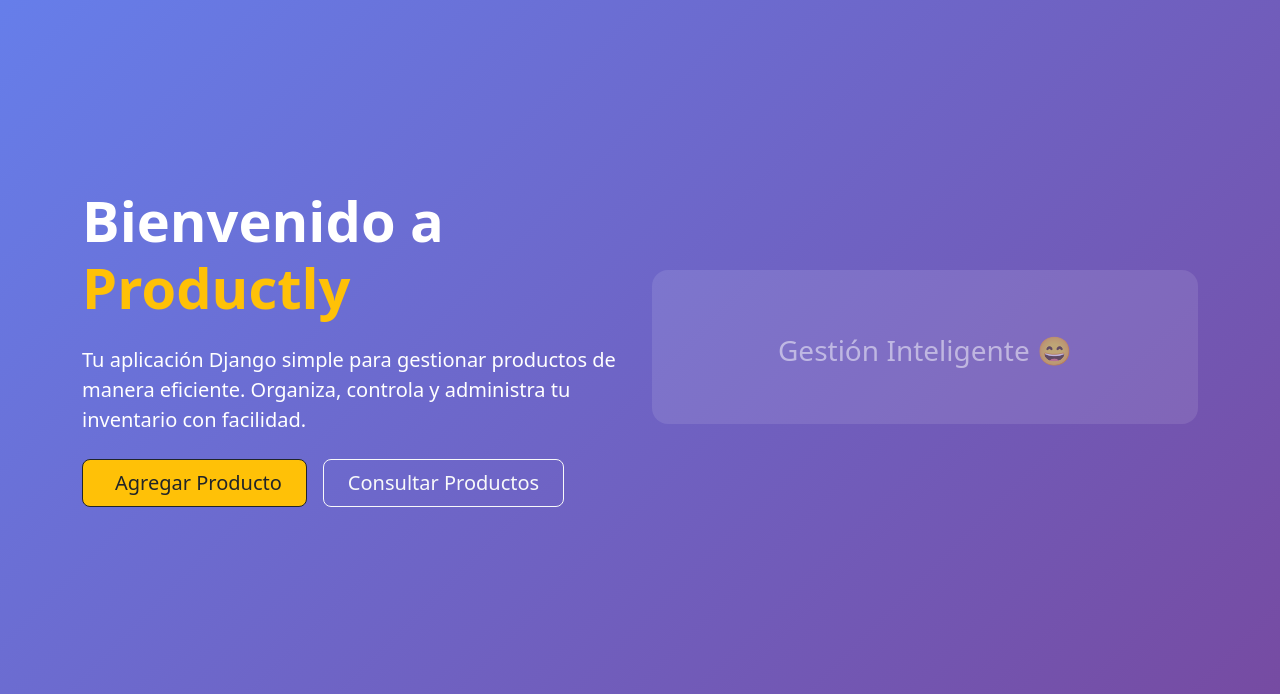
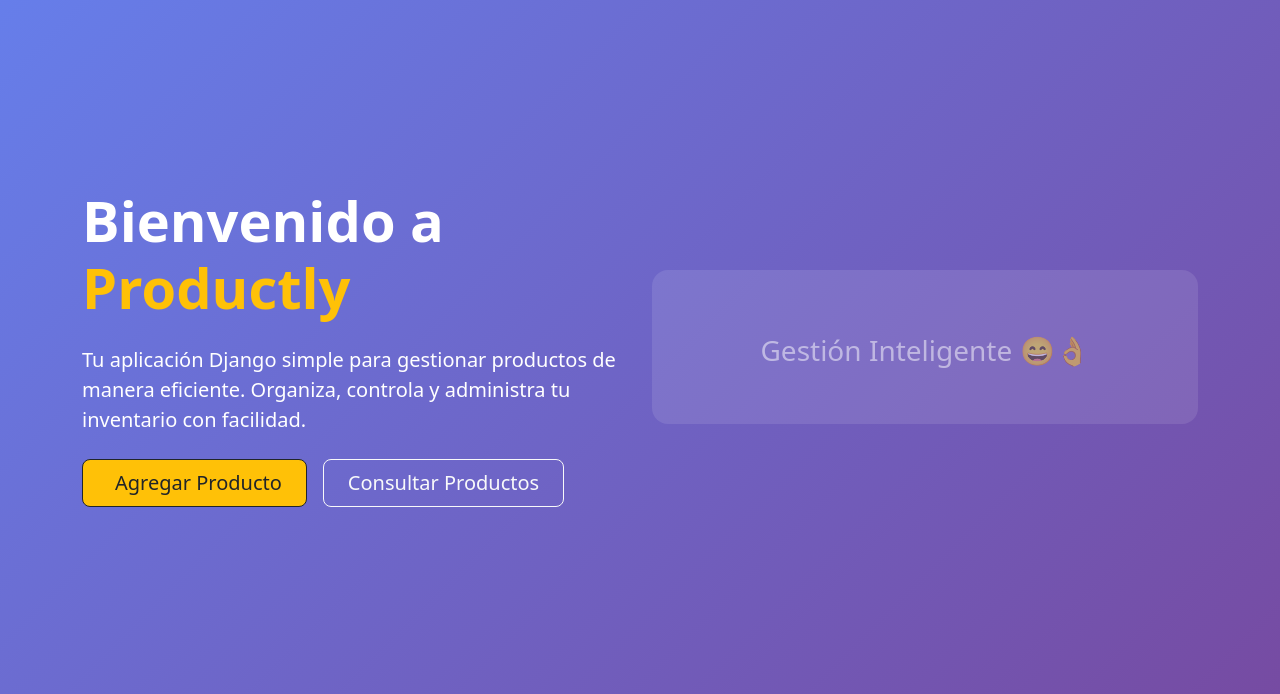
Before and after one commit to JuanPaz98/django-productly, a Django app: page / in a window 1280 px wide. Shown: the part 57-751 px from the top of the page. Run offline with Django 5.2, Linux system fonts and the light colour scheme.

```diff
--- a/templates/home.html
+++ b/templates/home.html
@@ -28,7 +28,7 @@
                 <div class="hero-image mt-4 mt-lg-0">
                     <div class="bg-white bg-opacity-10 rounded-4 p-5">
                         <i class="bi bi-box-seam display-1 text-warning"></i>
-                        <h3 class="mt-3 text-white-50">Gestión Inteligente 😄</h3>
+                        <h3 class="mt-3 text-white-50">Gestión Inteligente 😄👌</h3>
                     </div>
                 </div>
             </div>
```
Also changed, not shown: .github/workflows/deploy.yml.
